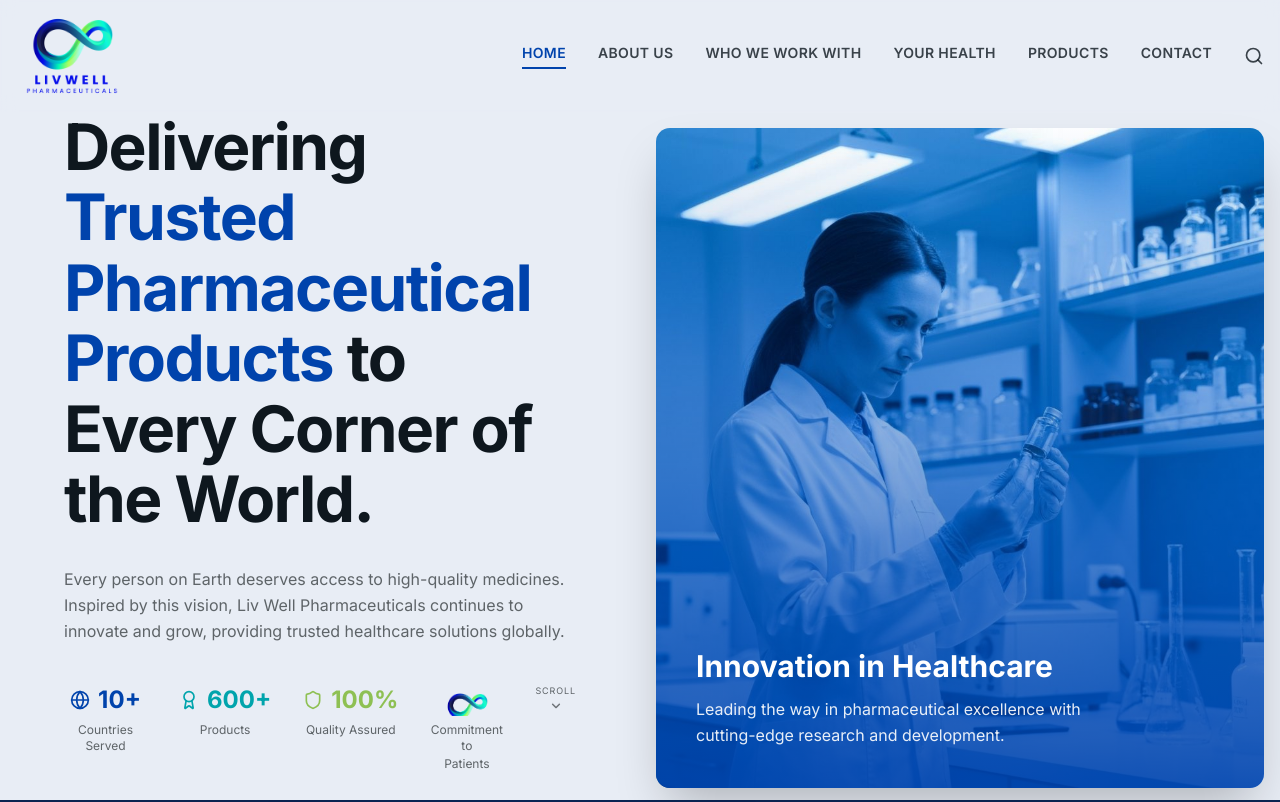
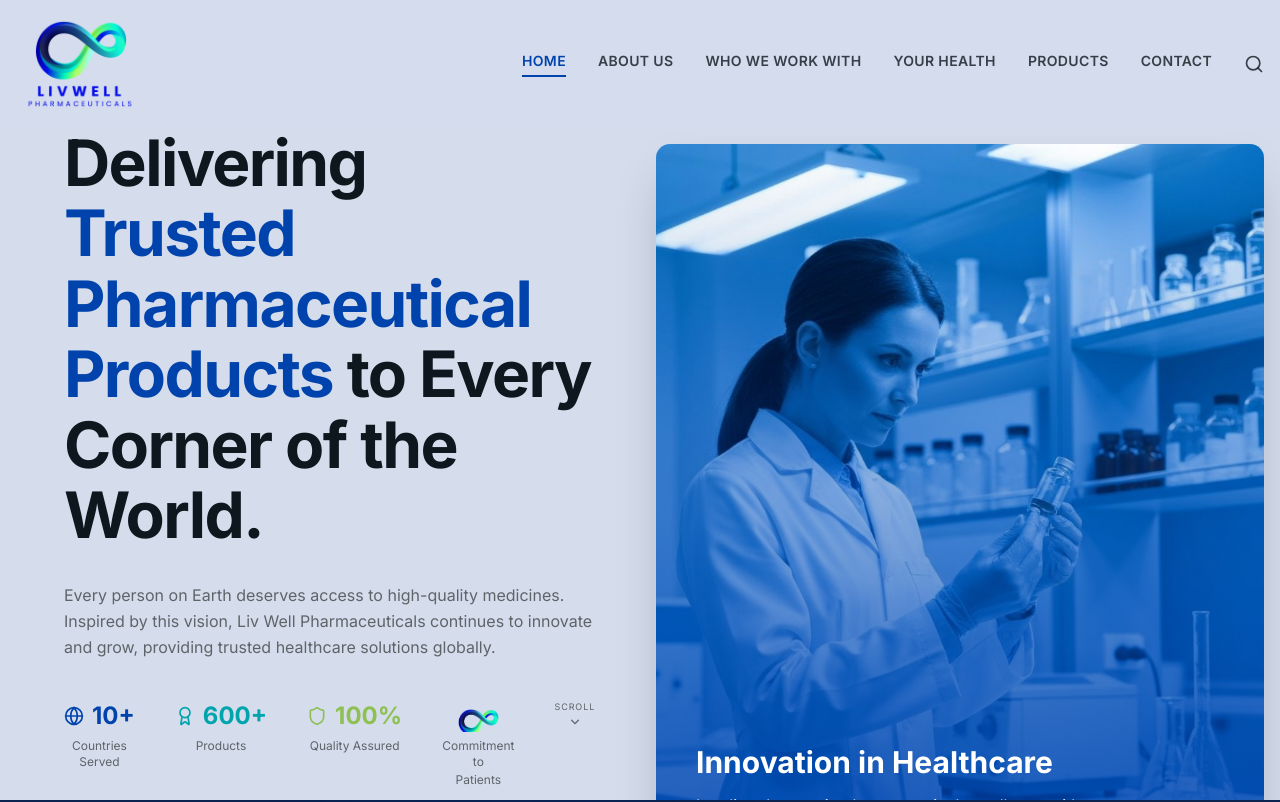
Before and after one commit to jfsilval/v0-liv-well-landing-page, a Next.js app: page / in a window 1280 px wide. Shown: the top 802 px of the page. Built offline with nearby package versions, Linux system fonts and the light colour scheme.

Commit message:
update design elements to match reference screenshots

```diff
--- a/components/about/about-hero.tsx
+++ b/components/about/about-hero.tsx
@@ -5,8 +5,8 @@ import { ChevronDown } from "lucide-react"
 
 export function AboutHero() {
   return (
-    <section className="relative overflow-hidden mt-28 bg-[#e8edf5]">
-      <div className="relative h-[calc(100vh-7rem)]">
+    <section className="relative overflow-hidden mt-32 bg-[#d5dded]">
+      <div className="relative h-[calc(100vh-8rem)]">
         {/* Background image */}
         <Image
           src="/about-hero.jpg"
--- a/components/accordion-section.tsx
+++ b/components/accordion-section.tsx
@@ -37,7 +37,7 @@ const faqs = [
 
 export function AccordionSection() {
   return (
-    <section className="py-20 bg-[#e8edf5]">
+    <section className="py-20 bg-[#d5dded]">
       <div className="container mx-auto px-4">
         <div className="max-w-4xl mx-auto">
           <div className="text-center mb-12">
--- a/components/hero-section.tsx
+++ b/components/hero-section.tsx
@@ -1,15 +1,16 @@
 "use client"
 
 import Image from "next/image"
-import { Shield, Award, Globe, ChevronDown } from "lucide-react"
+import { Button } from "@/components/ui/button"
+import { Shield, Award, Globe, ChevronDown, ArrowRight } from "lucide-react"
 
 export function HeroSection() {
   return (
-    <section className="relative min-h-screen overflow-hidden pt-28">
-      {/* Background - light grayish-blue matching nav */}
-      <div className="absolute inset-0 bg-[#e8edf5]" />
+    <section className="relative min-h-screen overflow-hidden pt-32">
+      {/* Background - matching nav color */}
+      <div className="absolute inset-0 bg-[#d5dded]" />
 
-      <div className="grid lg:grid-cols-2 h-[calc(100vh-7rem)] pb-4">
+      <div className="grid lg:grid-cols-2 h-[calc(100vh-8rem)] pb-4">
         {/* Left content */}
         <div className="flex items-center px-8 lg:px-16 relative z-10">
           <div className="space-y-8 max-w-xl pb-8">
@@ -25,7 +26,7 @@ export function HeroSection() {
             </p>
 
             {/* Stats row */}
-            <div className="flex items-start gap-6 lg:gap-8 pt-2">
+            <div className="flex items-start gap-6 lg:gap-10 pt-2">
               <div className="flex flex-col items-center text-center gap-1.5">
                 <div className="flex items-center gap-2">
                   <Globe className="h-5 w-5 text-primary" />
@@ -68,6 +69,22 @@ export function HeroSection() {
                 <ChevronDown className="h-3.5 w-3.5 animate-bounce text-muted-foreground" />
               </div>
             </div>
+
+            {/* Action Buttons */}
+            <div className="flex flex-row gap-4 pt-2">
+              <Button size="lg" className="bg-primary hover:bg-primary/90 text-primary-foreground group">
+                Explore Our Products
+                <ArrowRight className="ml-2 h-4 w-4 group-hover:translate-x-1 transition-transform" />
+              </Button>
+              <Button
+                size="lg"
+                variant="outline"
+                className="border-primary text-primary hover:bg-primary/10 bg-transparent"
+                asChild
+              >
+                <a href="#contact">Contact Us</a>
+              </Button>
+            </div>
           </div>
         </div>
 
--- a/components/navigation.tsx
+++ b/components/navigation.tsx
@@ -41,20 +41,20 @@ export function Navigation() {
       className={cn(
         "fixed top-0 left-0 right-0 z-50 transition-all duration-300",
         isScrolled
-          ? "bg-[#e8edf5]/95 backdrop-blur-md shadow-md"
-          : "bg-[#e8edf5]/80 backdrop-blur-sm",
+          ? "bg-[#d5dded]/95 backdrop-blur-md shadow-md"
+          : "bg-[#d5dded]/80 backdrop-blur-sm",
       )}
     >
       <div className="container mx-auto px-4">
-        <div className="flex items-center justify-between h-28">
+        <div className="flex items-center justify-between h-32">
           {/* Logo */}
           <Link href="/" className="flex items-center shrink-0">
             <Image
               src="/logo.png"
               alt="Liv Well Pharmaceuticals"
-              width={320}
-              height={128}
-              className="h-28 w-auto"
+              width={364}
+              height={145}
+              className="h-32 w-auto"
               priority
             />
           </Link>
--- a/components/who-we-work-with/wwww-hero.tsx
+++ b/components/who-we-work-with/wwww-hero.tsx
@@ -5,8 +5,8 @@ import { ChevronDown } from "lucide-react"
 
 export function WwwwHero() {
   return (
-    <section className="relative overflow-hidden mt-28 bg-[#e8edf5]">
-      <div className="relative h-[calc(100vh-7rem)]">
+    <section className="relative overflow-hidden mt-32 bg-[#d5dded]">
+      <div className="relative h-[calc(100vh-8rem)]">
         <Image
           src="/who-we-work-with-hero.jpg"
           alt="Global pharmaceutical partnerships"
```
